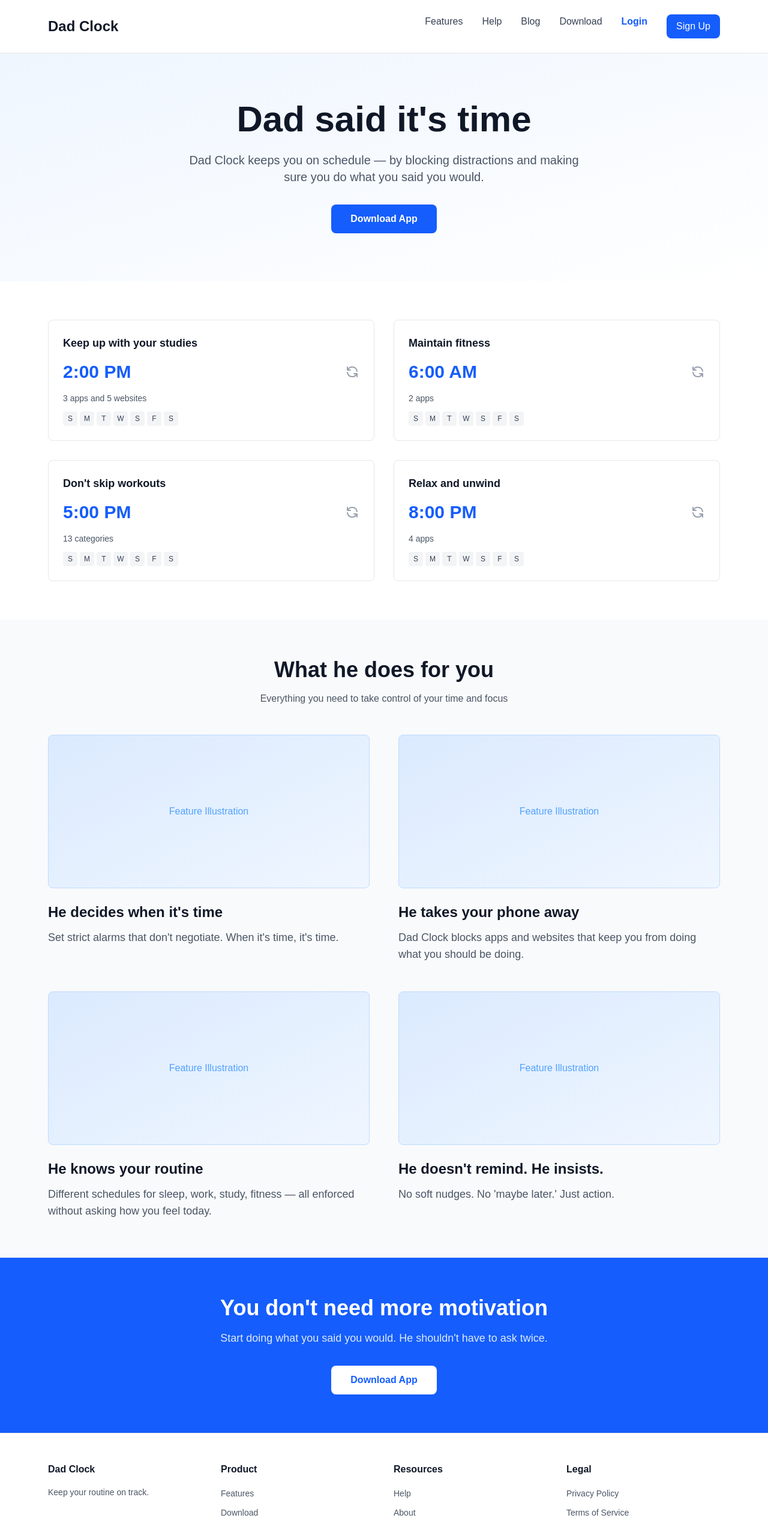
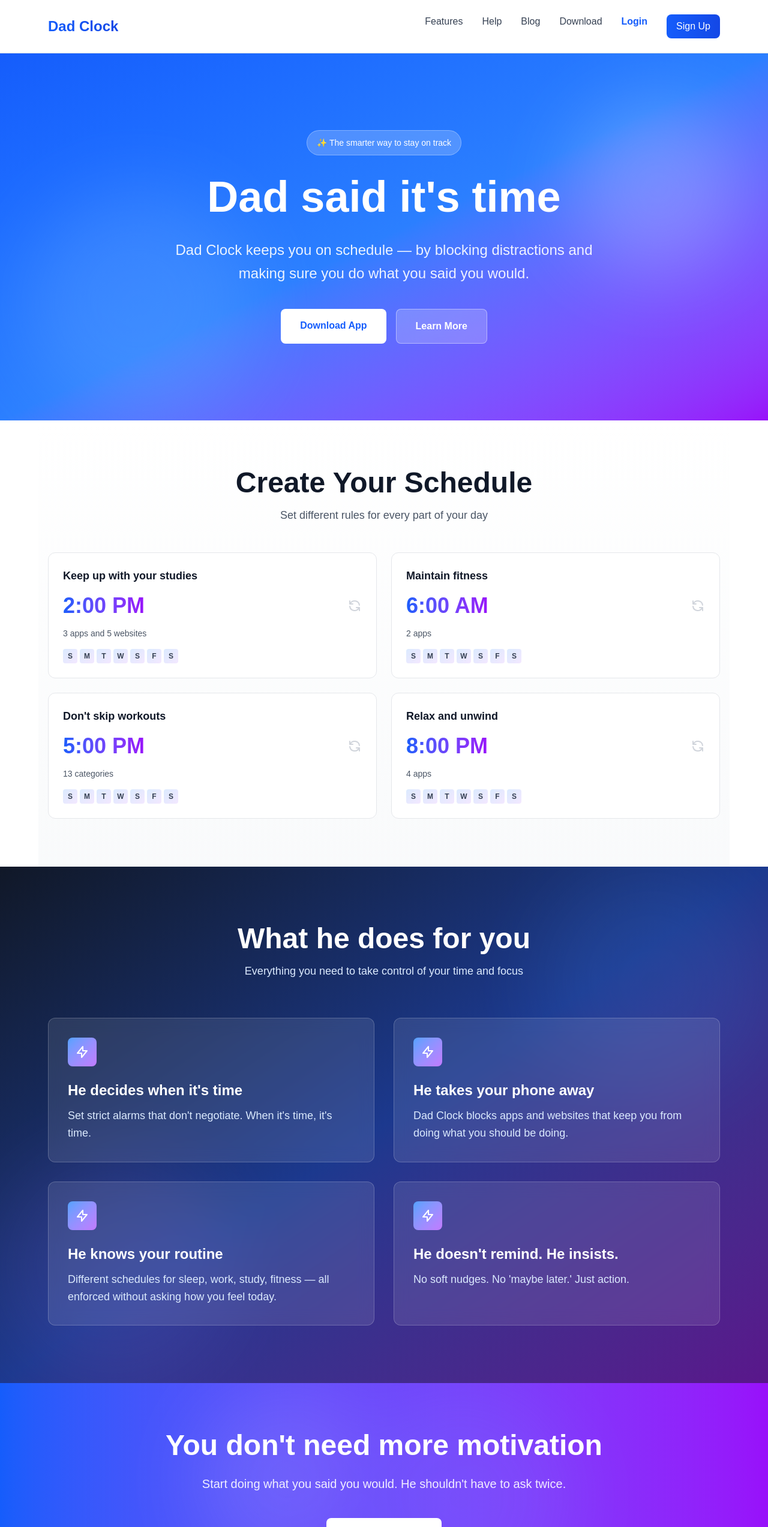
Before and after one commit to BHAVISHYA2005/dadclock, a Next.js app: page / in a window 1280 px wide. Shown: the top 2546 px of the page at 60% size. Built offline with nearby package versions, Linux system fonts and the light colour scheme.

Commit message:
Improved homepage and added gradient effect

```diff
--- a/src/app/page.tsx
+++ b/src/app/page.tsx
@@ -50,53 +50,69 @@ export default function Home() {
   return (
     <>
       {/* Header */}
-      <header className="border-b border-gray-200">
+      <header className="border-b border-gray-200 backdrop-blur-sm bg-white/80">
         <div className="max-w-6xl mx-auto px-4 py-6 flex items-center justify-between">
-          <div className="text-2xl font-bold text-gray-900">Dad Clock</div>
+          <div className="text-2xl font-bold bg-gradient-to-r from-blue-600 to-blue-700 bg-clip-text text-transparent">Dad Clock</div>
           <nav className="hidden md:flex gap-8 text-gray-700">
-            <Link href="#features" className="hover:text-gray-900">Features</Link>
-            <Link href="/help" className="hover:text-gray-900">Help</Link>
-            <Link href="/blog" className="hover:text-gray-900">Blog</Link>
-            <Link href="/download" className="hover:text-gray-900">Download</Link>
-            <Link href="/login" className="text-blue-600 hover:text-blue-700 font-semibold">Login</Link>
-            <Link href="/signup" className="bg-blue-600 text-white px-4 py-2 rounded-lg hover:bg-blue-700">Sign Up</Link>
+            <Link href="#features" className="hover:text-gray-900 transition">Features</Link>
+            <Link href="/help" className="hover:text-gray-900 transition">Help</Link>
+            <Link href="/blog" className="hover:text-gray-900 transition">Blog</Link>
+            <Link href="/download" className="hover:text-gray-900 transition">Download</Link>
+            <Link href="/login" className="text-blue-600 hover:text-blue-700 font-semibold transition">Login</Link>
+            <Link href="/signup" className="bg-gradient-to-r from-blue-600 to-blue-700 text-white px-4 py-2 rounded-lg hover:shadow-lg transition">Sign Up</Link>
           </nav>
         </div>
       </header>
 
       {/* Hero Section */}
-      <section className="bg-gradient-to-br from-blue-50 to-white">
-        <div className="max-w-6xl mx-auto px-4 py-20 text-center">
-          <h1 className="text-5xl md:text-6xl font-bold text-gray-900 mb-6">
+      <section className="relative min-h-[600px] bg-gradient-to-br from-blue-600 via-blue-500 to-purple-600 overflow-hidden">
+        <div className="absolute inset-0 opacity-20">
+          <div className="absolute top-20 right-10 w-72 h-72 bg-white rounded-full blur-3xl"></div>
+          <div className="absolute bottom-0 left-10 w-96 h-96 bg-blue-300 rounded-full blur-3xl"></div>
+        </div>
+        <div className="relative max-w-6xl mx-auto px-4 py-32 text-center">
+          <div className="inline-block bg-white/20 backdrop-blur-md border border-white/30 rounded-full px-4 py-2 mb-6">
+            <span className="text-white text-sm font-medium">✨ The smarter way to stay on track</span>
+          </div>
+          <h1 className="text-6xl md:text-7xl font-bold text-white mb-6 leading-tight">
             Dad said it's time
           </h1>
-          <p className="text-xl text-gray-600 mb-8 max-w-2xl mx-auto">
+          <p className="text-xl md:text-2xl text-white/90 mb-10 max-w-3xl mx-auto leading-relaxed">
             Dad Clock keeps you on schedule — by blocking distractions and making sure you do what you said you would.
           </p>
-          <Link href="/download" className="inline-block bg-blue-600 text-white px-8 py-3 rounded-lg font-semibold hover:bg-blue-700 transition">
-            Download App
-          </Link>
+          <div className="flex gap-4 justify-center flex-wrap">
+            <Link href="/download" className="inline-block bg-white text-blue-600 px-8 py-4 rounded-lg font-bold hover:shadow-2xl transition transform hover:scale-105">
+              Download App
+            </Link>
+            <Link href="#features" className="inline-block bg-white/20 backdrop-blur-md text-white border border-white/40 px-8 py-4 rounded-lg font-bold hover:bg-white/30 transition">
+              Learn More
+            </Link>
+          </div>
         </div>
       </section>
 
       {/* Schedules Grid */}
-      <section className="max-w-6xl mx-auto px-4 py-16">
-        <div className="grid grid-cols-1 md:grid-cols-2 gap-8">
+      <section className="bg-gradient-to-b from-white to-gray-50 max-w-6xl mx-auto px-4 py-20">
+        <div className="text-center mb-12">
+          <h2 className="text-4xl md:text-5xl font-bold text-gray-900 mb-4">Create Your Schedule</h2>
+          <p className="text-gray-600 text-lg">Set different rules for every part of your day</p>
+        </div>
+        <div className="grid grid-cols-1 md:grid-cols-2 gap-6">
           {schedules.map((schedule, index) => (
-            <div key={index} className="bg-white border border-gray-200 rounded-lg p-6 hover:shadow-lg transition">
+            <div key={index} className="group bg-white border border-gray-200 rounded-xl p-6 hover:shadow-xl hover:border-blue-300 transition duration-300 transform hover:-translate-y-1">
               <h3 className="text-lg font-semibold text-gray-900 mb-4">{schedule.title}</h3>
               <div className="flex items-center justify-between mb-4">
-                <span className="text-3xl font-bold text-blue-600">{schedule.time}</span>
-                <button className="text-gray-400 hover:text-gray-600">
+                <span className="text-4xl font-bold bg-gradient-to-r from-blue-600 to-purple-600 bg-clip-text text-transparent">{schedule.time}</span>
+                <button className="text-gray-300 hover:text-blue-600 transition transform group-hover:scale-110">
                   <svg className="w-6 h-6" fill="none" stroke="currentColor" viewBox="0 0 24 24">
                     <path strokeLinecap="round" strokeLinejoin="round" strokeWidth={2} d="M4 4v5h.582m15.356 2A8.001 8.001 0 004.582 9m0 0H9m11 11v-5h-.581m0 0a8.003 8.003 0 01-15.357-2m15.357 2H15" />
                   </svg>
                 </button>
               </div>
-              <p className="text-sm text-gray-600 mb-3">{schedule.items}</p>
+              <p className="text-sm text-gray-600 mb-4 font-medium">{schedule.items}</p>
               <div className="flex gap-1 text-sm text-gray-700 font-medium">
                 {schedule.days.split('').map((day, i) => (
-                  <span key={i} className="w-6 h-6 flex items-center justify-center bg-gray-100 rounded text-xs">{day}</span>
+                  <span key={i} className="w-6 h-6 flex items-center justify-center bg-gradient-to-br from-blue-100 to-purple-100 rounded text-xs text-gray-700 font-bold">{day}</span>
                 ))}
               </div>
             </div>
@@ -105,20 +121,28 @@ export default function Home() {
       </section>
 
       {/* Features Section */}
-      <section id="features" className="bg-gray-50 py-16">
-        <div className="max-w-6xl mx-auto px-4">
-          <h2 className="text-4xl font-bold text-gray-900 text-center mb-4">What he does for you</h2>
-          <p className="text-gray-600 text-center mb-12 max-w-2xl mx-auto">
-            Everything you need to take control of your time and focus
-          </p>
-          <div className="grid grid-cols-1 md:grid-cols-2 gap-12">
+      <section id="features" className="relative py-24 bg-gradient-to-br from-gray-900 via-blue-900 to-purple-900 text-white overflow-hidden">
+        <div className="absolute inset-0 opacity-10">
+          <div className="absolute top-0 right-0 w-96 h-96 bg-blue-400 rounded-full blur-3xl"></div>
+          <div className="absolute bottom-0 left-0 w-96 h-96 bg-purple-400 rounded-full blur-3xl"></div>
+        </div>
+        <div className="relative max-w-6xl mx-auto px-4">
+          <div className="text-center mb-16">
+            <h2 className="text-5xl font-bold mb-4">What he does for you</h2>
+            <p className="text-blue-100 text-lg max-w-2xl mx-auto">
+              Everything you need to take control of your time and focus
+            </p>
+          </div>
+          <div className="grid grid-cols-1 md:grid-cols-2 gap-8">
             {features.map((feature, index) => (
-              <div key={index} className="flex flex-col">
-                <div className="bg-gradient-to-br from-blue-100 to-blue-50 rounded-lg h-64 mb-6 flex items-center justify-center border border-blue-200">
-                  <span className="text-blue-400 font-medium">Feature Illustration</span>
+              <div key={index} className="group bg-white/10 backdrop-blur-md border border-white/20 rounded-xl p-8 hover:bg-white/20 transition hover:border-white/40">
+                <div className="w-12 h-12 bg-gradient-to-br from-blue-400 to-purple-400 rounded-lg mb-6 flex items-center justify-center group-hover:scale-110 transition">
+                  <svg className="w-6 h-6 text-white" fill="none" stroke="currentColor" viewBox="0 0 24 24">
+                    <path strokeLinecap="round" strokeLinejoin="round" strokeWidth={2} d="M13 10V3L4 14h7v7l9-11h-7z" />
+                  </svg>
                 </div>
-                <h3 className="text-2xl font-semibold text-gray-900 mb-3">{feature.title}</h3>
-                <p className="text-gray-600 text-lg">{feature.description}</p>
+                <h3 className="text-2xl font-bold mb-3">{feature.title}</h3>
+                <p className="text-blue-100 text-lg leading-relaxed">{feature.description}</p>
               </div>
             ))}
           </div>
@@ -126,56 +150,60 @@ export default function Home() {
       </section>
 
       {/* CTA Section */}
-      <section className="bg-blue-600 text-white py-16">
-        <div className="max-w-6xl mx-auto px-4 text-center">
-          <h2 className="text-4xl font-bold mb-4">You don't need more motivation</h2>
-          <p className="text-lg text-blue-100 mb-8 max-w-2xl mx-auto">
+      <section className="relative min-h-96 bg-gradient-to-r from-blue-600 to-purple-600 text-white overflow-hidden py-20">
+        <div className="absolute inset-0 opacity-10">
+          <div className="absolute top-0 left-1/4 w-80 h-80 bg-white rounded-full blur-3xl"></div>
+          <div className="absolute bottom-0 right-1/4 w-96 h-96 bg-blue-300 rounded-full blur-3xl"></div>
+        </div>
+        <div className="relative max-w-6xl mx-auto px-4 text-center">
+          <h2 className="text-5xl font-bold mb-6">You don't need more motivation</h2>
+          <p className="text-xl text-white/90 mb-10 max-w-2xl mx-auto leading-relaxed">
             Start doing what you said you would. He shouldn't have to ask twice.
           </p>
-          <Link href="/download" className="inline-block bg-white text-blue-600 px-8 py-3 rounded-lg font-semibold hover:bg-blue-50 transition">
+          <Link href="/download" className="inline-block bg-white text-blue-600 px-10 py-4 rounded-lg font-bold hover:shadow-2xl transition transform hover:scale-105">
             Download App
           </Link>
         </div>
       </section>
 
       {/* Footer */}
-      <footer className="border-t border-gray-200 bg-white">
-        <div className="max-w-6xl mx-auto px-4 py-12">
-          <div className="grid grid-cols-1 md:grid-cols-4 gap-8 mb-8">
+      <footer className="border-t border-gray-200 bg-gradient-to-b from-gray-50 to-white">
+        <div className="max-w-6xl mx-auto px-4 py-16">
+          <div className="grid grid-cols-1 md:grid-cols-4 gap-12 mb-12">
             <div>
-              <h3 className="font-semibold text-gray-900 mb-4">Dad Clock</h3>
-              <p className="text-gray-600 text-sm">Keep your routine on track.</p>
+              <h3 className="text-xl font-bold bg-gradient-to-r from-blue-600 to-purple-600 bg-clip-text text-transparent mb-4">Dad Clock</h3>
+              <p className="text-gray-600 text-sm leading-relaxed">Keep your routine on track. The smarter parental control for modern life.</p>
             </div>
             <div>
-              <h4 className="font-semibold text-gray-900 mb-4">Product</h4>
-              <ul className="space-y-2">
-                <li><Link href="#features" className="text-gray-600 hover:text-gray-900 text-sm">Features</Link></li>
-                <li><Link href="/download" className="text-gray-600 hover:text-gray-900 text-sm">Download</Link></li>
-                <li><Link href="/blog" className="text-gray-600 hover:text-gray-900 text-sm">Blog</Link></li>
+              <h4 className="font-bold text-gray-900 mb-4">Product</h4>
+              <ul className="space-y-3">
+                <li><Link href="#features" className="text-gray-600 hover:text-blue-600 text-sm transition">Features</Link></li>
+                <li><Link href="/download" className="text-gray-600 hover:text-blue-600 text-sm transition">Download</Link></li>
+                <li><Link href="/blog" className="text-gray-600 hover:text-blue-600 text-sm transition">Blog</Link></li>
               </ul>
             </div>
             <div>
-              <h4 className="font-semibold text-gray-900 mb-4">Resources</h4>
-              <ul className="space-y-2">
-                <li><Link href="/help" className="text-gray-600 hover:text-gray-900 text-sm">Help</Link></li>
-                <li><Link href="/about" className="text-gray-600 hover:text-gray-900 text-sm">About</Link></li>
-                <li><Link href="/contact" className="text-gray-600 hover:text-gray-900 text-sm">Contact</Link></li>
+              <h4 className="font-bold text-gray-900 mb-4">Resources</h4>
+              <ul className="space-y-3">
+                <li><Link href="/help" className="text-gray-600 hover:text-blue-600 text-sm transition">Help</Link></li>
+                <li><Link href="/about" className="text-gray-600 hover:text-blue-600 text-sm transition">About</Link></li>
+                <li><Link href="/contact" className="text-gray-600 hover:text-blue-600 text-sm transition">Contact</Link></li>
               </ul>
             </div>
             <div>
-              <h4 className="font-semibold text-gray-900 mb-4">Legal</h4>
-              <ul className="space-y-2">
-                <li><Link href="/privacy" className="text-gray-600 hover:text-gray-900 text-sm">Privacy Policy</Link></li>
-                <li><Link href="/terms" className="text-gray-600 hover:text-gray-900 text-sm">Terms of Service</Link></li>
+              <h4 className="font-bold text-gray-900 mb-4">Legal</h4>
+              <ul className="space-y-3">
+                <li><Link href="/privacy" className="text-gray-600 hover:text-blue-600 text-sm transition">Privacy Policy</Link></li>
+                <li><Link href="/terms" className="text-gray-600 hover:text-blue-600 text-sm transition">Terms of Service</Link></li>
               </ul>
             </div>
           </div>
           <div className="border-t border-gray-200 pt-8 flex flex-col md:flex-row justify-between items-center">
             <p className="text-gray-600 text-sm">© 2025 Dad Clock. All rights reserved.</p>
-            <div className="flex gap-6 mt-4 md:mt-0">
-              <a href="https://twitter.com" className="text-gray-400 hover:text-gray-600 text-sm">Twitter</a>
-              <a href="https://github.com" className="text-gray-400 hover:text-gray-600 text-sm">GitHub</a>
-              <a href="https://instagram.com" className="text-gray-400 hover:text-gray-600 text-sm">Instagram</a>
+            <div className="flex gap-6 mt-6 md:mt-0">
+              <a href="https://twitter.com" className="text-gray-400 hover:text-blue-600 text-sm transition font-medium">Twitter</a>
+              <a href="https://github.com" className="text-gray-400 hover:text-blue-600 text-sm transition font-medium">GitHub</a>
+              <a href="https://instagram.com" className="text-gray-400 hover:text-blue-600 text-sm transition font-medium">Instagram</a>
             </div>
           </div>
         </div>
```
Also changed, not shown: src/app/login/page.tsx (+44 -18 lines), src/app/signup/page.tsx (+59 -27 lines).
